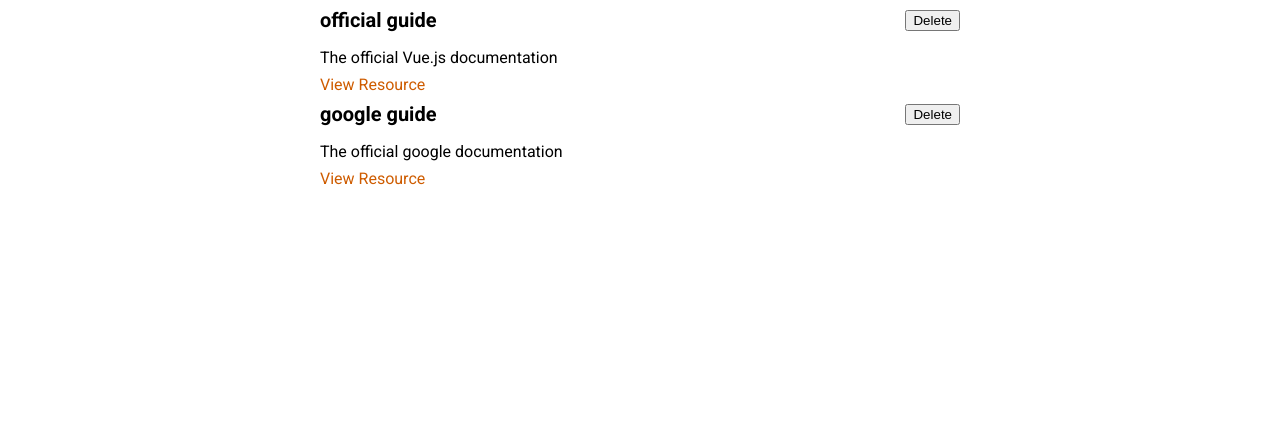
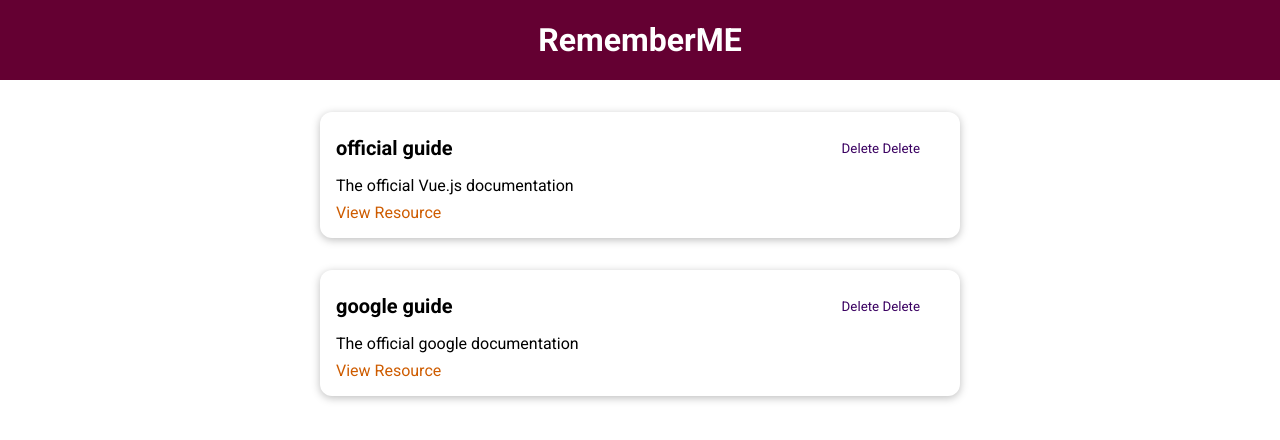
Before and after one commit to lfbastidas/ejerciciospracticosvueUdemy, a Vue app in the folder Seccion 10-Course Project/prj-cmp-01-starting-setup/: page / in a window 1280 px wide. Shown: the top 440 px of the page. Built offline with nearby package versions, Linux system fonts and the light colour scheme.

Commit message:
Sumando mas componentes entre ellos un boton general

```diff
--- /dev/null
+++ b/Seccion 10-Course Project/prj-cmp-01-starting-setup/base-card.css
@@ -0,0 +1,7 @@
+div {
+  border-radius: 12px;
+  box-shadow: 0 2px 8px rgba(0, 0, 0, 0.26);
+  padding: 1rem;
+  margin: 2rem auto;
+  max-width: 40rem;
+}
--- /dev/null
+++ b/Seccion 10-Course Project/prj-cmp-01-starting-setup/button.css
@@ -0,0 +1,25 @@
+button {
+  padding: 0.75rem 1.5rem;
+  font-family: inherit;
+  background-color: #3a0061;
+  border: 1px solid #3a0061;
+  color: white;
+  cursor: pointer;
+}
+
+button:hover,
+button:active {
+  background-color: #270041;
+  border-color: #270041;
+}
+
+.flat {
+  background-color: transparent;
+  color: #3a0061;
+  border: none;
+}
+
+.flat:hover,
+.flat:active {
+  background-color: #edd2ff;
+}
--- /dev/null
+++ b/Seccion 10-Course Project/prj-cmp-01-starting-setup/header.css
@@ -0,0 +1,13 @@
+header {
+  width: 100%;
+  height: 5rem;
+  background-color: #640032;
+  display: flex;
+  justify-content: center;
+  align-items: center;
+}
+
+header h1 {
+  color: white;
+  margin: 0;
+}
--- a/Seccion 10-Course Project/prj-cmp-01-starting-setup/src/App.vue
+++ b/Seccion 10-Course Project/prj-cmp-01-starting-setup/src/App.vue
@@ -1,13 +1,19 @@
 <template>
+
+<the-header tittle="RememberME"></the-header>
+
 <store-resources :resources="storedResources"> </store-resources>
+
 </template>
 
 
 <script>
 
-import StoreResources from './components/learning-resources/StoreResources'
+import StoreResources from './components/learning-resources/StoreResources';
+import TheHeader  from './components/Layouts/TheHeader.vue';
 export default {
- components: {'store-resources': StoreResources},
+ components: {'store-resources': StoreResources,
+               'the-header':TheHeader},
 
 
     data (){
--- /dev/null
+++ b/Seccion 10-Course Project/prj-cmp-01-starting-setup/src/components/Layouts/TheHeader.vue
@@ -0,0 +1,27 @@
+<template>
+    <header>
+         <h1> {{tittle}} </h1>
+         </header>
+</template>
+
+<script>
+export default {
+    props: ['tittle']
+}
+</script>
+
+<style scoped>
+header {
+  width: 100%;
+  height: 5rem;
+  background-color: #640032;
+  display: flex;
+  justify-content: center;
+  align-items: center;
+}
+
+header h1 {
+  color: white;
+  margin: 0;
+}
+</style>
--- /dev/null
+++ b/Seccion 10-Course Project/prj-cmp-01-starting-setup/src/components/UI/BaseCard.vue
@@ -0,0 +1,16 @@
+<template>
+    <div>
+        <slot></slot>
+    </div>
+</template>
+
+<style scoped>
+div {
+  border-radius: 12px;
+  box-shadow: 0 2px 8px rgba(0, 0, 0, 0.26);
+  padding: 1rem;
+  margin: 2rem auto;
+  max-width: 40rem;
+}
+
+</style>
--- /dev/null
+++ b/Seccion 10-Course Project/prj-cmp-01-starting-setup/src/components/UI/TheButton.vue
@@ -0,0 +1,40 @@
+<template>
+    <button :type="type" :class="mode"> Delete
+    <slot></slot>
+    </button>
+</template>
+
+<script>
+export default {
+  props: ['type', 'mode']
+}
+</script>
+
+
+<style scoped>
+button {
+  padding: 0.75rem 1.5rem;
+  font-family: inherit;
+  background-color: #3a0061;
+  border: 1px solid #3a0061;
+  color: white;
+  cursor: pointer;
+}
+
+button:hover,
+button:active {
+  background-color: #270041;
+  border-color: #270041;
+}
+
+.flat {
+  background-color: transparent;
+  color: #3a0061;
+  border: none;
+}
+
+.flat:hover,
+.flat:active {
+  background-color: #edd2ff;
+}
+</style>
--- a/Seccion 10-Course Project/prj-cmp-01-starting-setup/src/components/learning-resources/LearningResource.vue
+++ b/Seccion 10-Course Project/prj-cmp-01-starting-setup/src/components/learning-resources/LearningResource.vue
@@ -1,15 +1,17 @@
 <template>
 <li>
-   <div>
+
+     <base-card>
      <header>
        <h3>    {{tittle}} </h3>
-       <button> Delete </button>
+       <the-button mode="flat"> Delete </the-button>
+      <!-- <button> Delete </button> -->
      </header>
-    </div>
-  <p> {{description}}</p>
+    <p> {{description}}</p>
    <nav>
      <a :href="link"> View Resource </a>
    </nav>
+      </base-card>
 </li>
 </template>
 
--- a/Seccion 10-Course Project/prj-cmp-01-starting-setup/src/components/learning-resources/StoreResources.vue
+++ b/Seccion 10-Course Project/prj-cmp-01-starting-setup/src/components/learning-resources/StoreResources.vue
@@ -14,9 +14,11 @@
 
 <script>
 import LearningResource from './LearningResource.vue'
+
 export default {
     components:{
         LearningResource
+
     },
     props : ['resources']
 }
--- a/Seccion 10-Course Project/prj-cmp-01-starting-setup/src/main.js
+++ b/Seccion 10-Course Project/prj-cmp-01-starting-setup/src/main.js
@@ -2,5 +2,11 @@
 
 import App from './App.vue';
 
+import BaseCard from './components/UI/BaseCard.vue';
+import TheButton from './components/UI/TheButton.vue'
+
+
 const app = createApp(App);
+app.component('base-card', BaseCard)
+app.component('the-button', TheButton)
 app.mount('#app');
```
